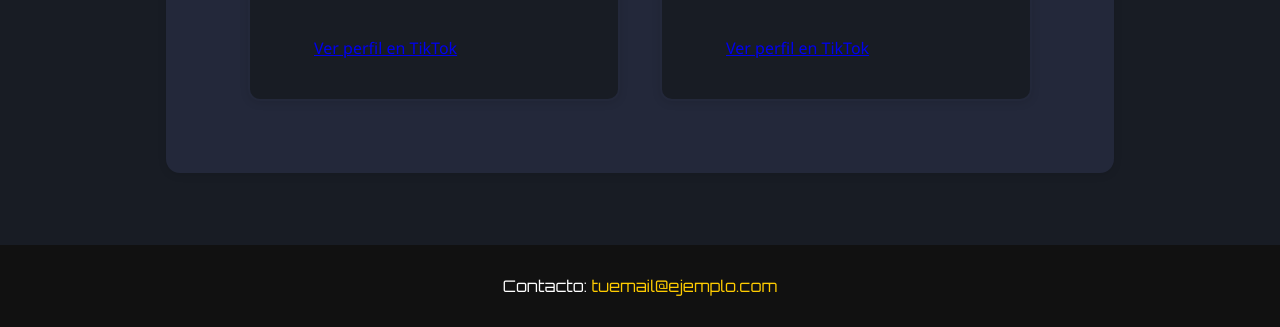
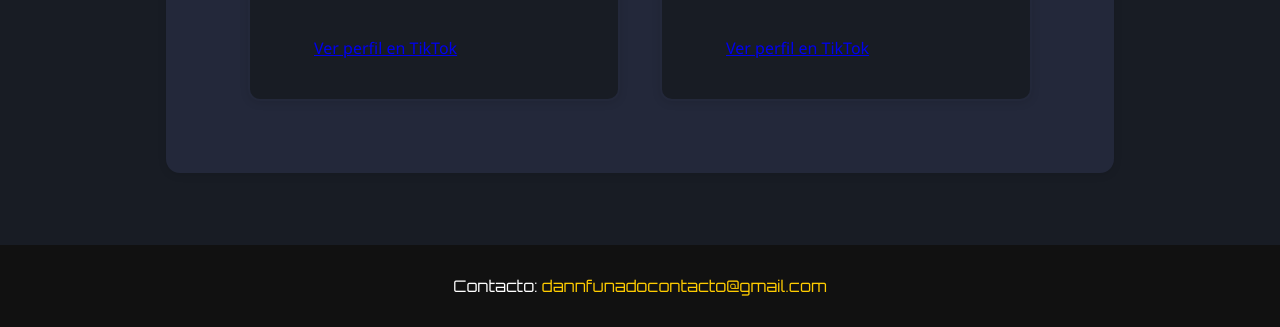
Before and after one commit to dannfunado/Bio, a plain HTML site: page colaboraciones.html in a window 1280 px wide. Shown: the part 1252-1579 px from the top of the page. Drawn offline with Linux system fonts and the light colour scheme; a script that the page names is missing.

Commit message:
Update colaboraciones.html

```diff
--- a/colaboraciones.html
+++ b/colaboraciones.html
@@ -386,7 +386,7 @@
   </section>
 
   <footer>
-    <p>Contacto: <a href="mailto:tuemail@ejemplo.com">tuemail@ejemplo.com</a></p>
+    <p>Contacto: <a href="mailto:dannfunadocontacto@gmail.com">dannfunadocontacto@gmail.com</a></p>
   </footer>
 </body>
 </html>
```
